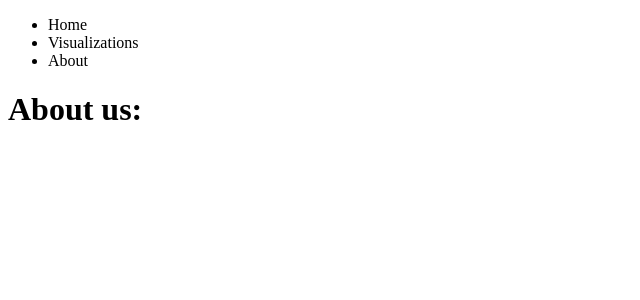
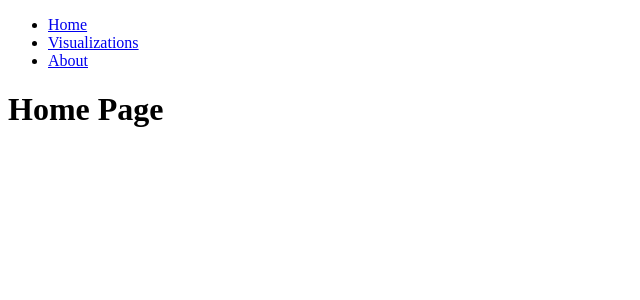
Before and after one commit to visual-cs/site, a React (Create React App) app: page / in a window 1280 px wide. Shown: the top 300 px of the page, without its empty margins (0-640 px from the left). Built offline with nearby package versions, Linux system fonts and the light colour scheme.

Commit message:
router skeleton

```diff
--- a/src/App.js
+++ b/src/App.js
@@ -1,17 +1,34 @@
 import React from 'react';
+import {
+  BrowserRouter as Router,
+  Switch,
+  Route,
+  Link
+} from 'react-router-dom';
+
 import NavBar from './NavBar';
 import About from './About';
+import Home from './Home';
+import Visual from './Vis';
+
 
 function App() {
   return (
-    <div>
-      <div id="Nav">
-        <NavBar />
-      </div>
-      <div id="Body">
+    <Router>
+
+      <NavBar />
+
+      <Route exact path="/">
+        <Home />
+      </Route>
+      <Route exact path="/about_us">
         <About />
-      </div>
-    </div>
+      </Route>
+      <Route exact path="/visualizations">
+        <Visual />
+      </Route>
+
+    </Router>
   );
 }
 
--- a/src/Home.js
+++ b/src/Home.js
@@ -0,0 +1,13 @@
+import React from 'react';
+
+function Home() {
+    return (
+        <div className="Home">
+            <h1>
+                Home Page
+            </h1>
+        </div>
+    );
+}
+
+export default Home;
--- a/src/NavBar.js
+++ b/src/NavBar.js
@@ -1,12 +1,19 @@
 import React from 'react';
+import { Link } from "react-router-dom";
 
 function NavBar() {
     return (
         <nav>
             <ul>
-                <li>Home</li>
-                <li>Visualizations</li>
-                <li>About</li>
+                <li>
+                    <Link to="/">Home</Link>
+                </li>
+                <li>
+                    <Link to="/visualizations">Visualizations</Link>
+                </li>
+                <li>
+                    <Link to="/about_us">About</Link>
+                </li>
             </ul>
         </nav>
     );
--- a/src/Vis.js
+++ b/src/Vis.js
@@ -0,0 +1,13 @@
+import React from 'react';
+
+function Visual() {
+    return (
+        <div className="Visual">
+            <h1>
+                Visual
+            </h1>
+        </div>
+    );
+}
+
+export default Visual;
```
